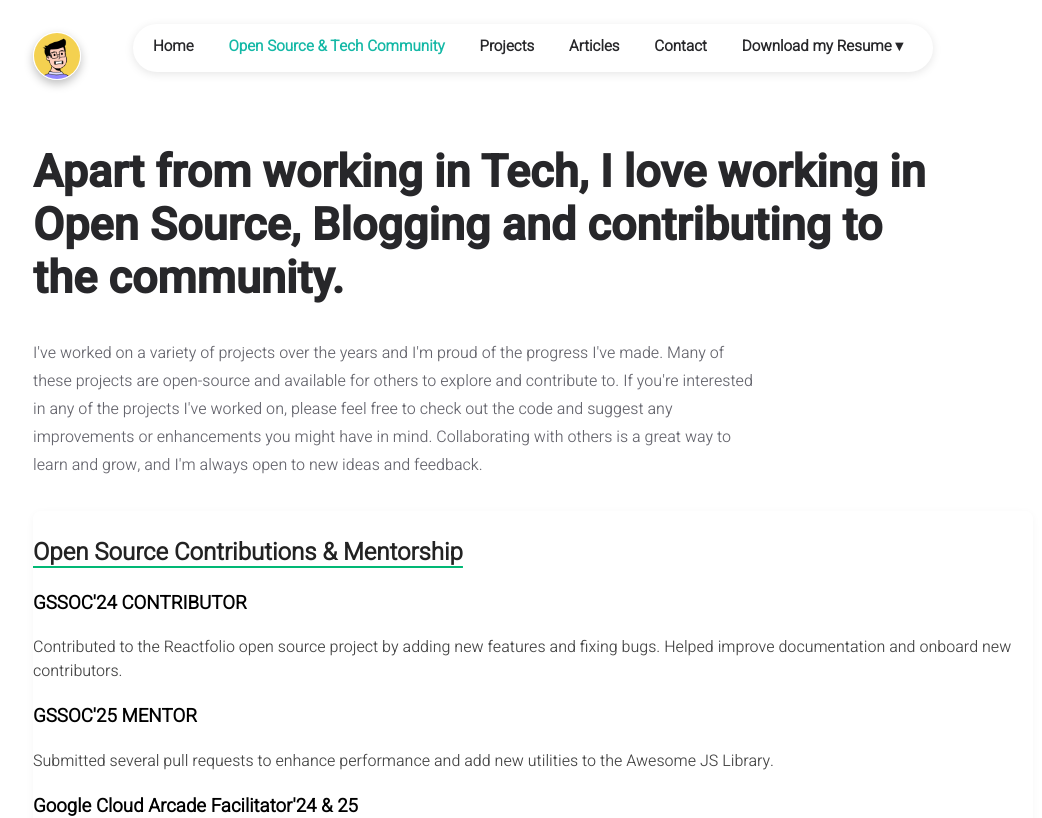
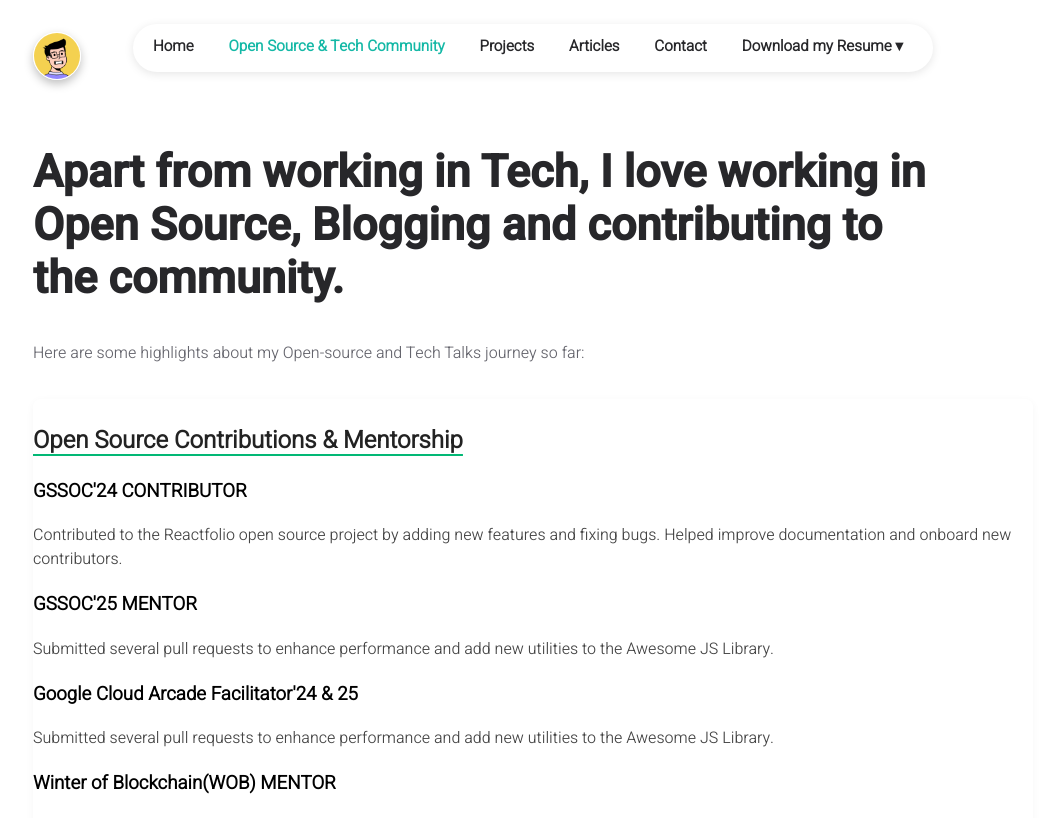
Before and after one commit to Rithvik1709/portfolio_, a React (Create React App) app: page /about in a window 1280 px wide. Shown: the top 818 px of the page, without its empty margins (107-1149 px from the left). Built offline with nearby package versions, Linux system fonts and the light colour scheme.

Commit message:
data update

```diff
--- a/src/data/user.js
+++ b/src/data/user.js
@@ -24,7 +24,7 @@ const INFO = {
 	about: {
 		title: "Apart from working in Tech, I love working in Open Source, Blogging and contributing to the community.",
 		description:
-			"I've worked on a variety of projects over the years and I'm proud of the progress I've made. Many of these projects are open-source and available for others to explore and contribute to. If you're interested in any of the projects I've worked on, please feel free to check out the code and suggest any improvements or enhancements you might have in mind. Collaborating with others is a great way to learn and grow, and I'm always open to new ideas and feedback.",
+			"Here are some highlights about my Open-source and Tech Talks journey so far:",
 	},
 
 	articles: {
```
